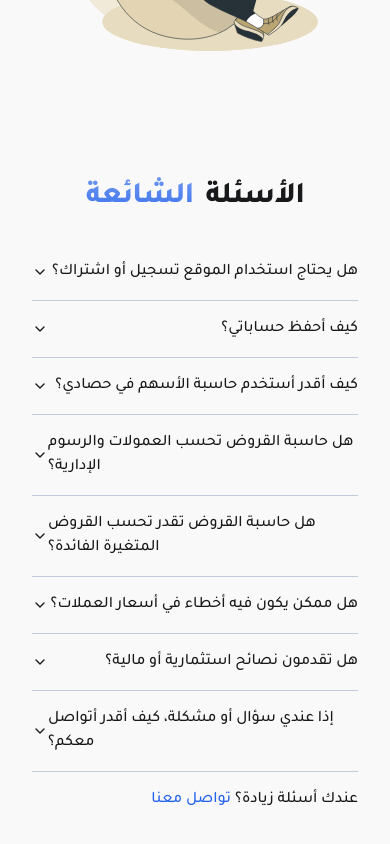
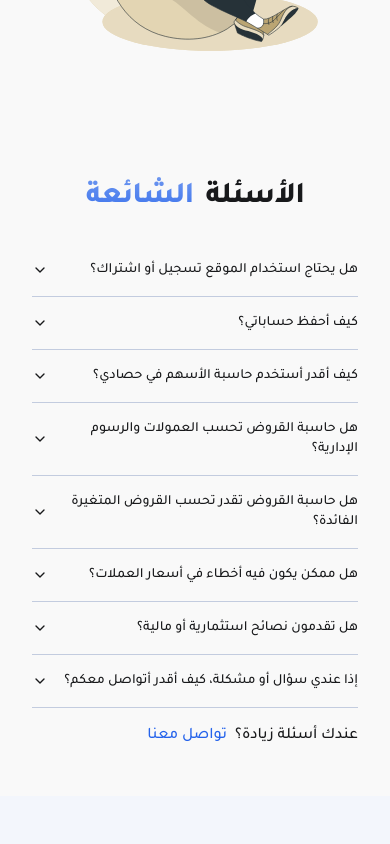
Before and after one commit to HassanAlabdulal/Hasady, a Next.js app: page / in a window 390 px wide. Shown: the part 4234-5078 px from the top of the page. After the commit the page ends 5030 px from the top, so only its background shows below. Built offline with nearby package versions, Linux system fonts and the light colour scheme.

Commit message:
fix: resolve faq issues in small screens

```diff
--- a/components/faq.tsx
+++ b/components/faq.tsx
@@ -96,7 +96,7 @@ export const FAQ = () => {
         <Accordion type="single" collapsible className="w-full AccordionRoot">
           {FAQList.map(({ question, answer, value }: FAQProps) => (
             <AccordionItem key={value} value={value} data-aos="fade-up">
-              <AccordionTrigger className="text-left">
+              <AccordionTrigger className="text-right max-sm:text-sm text-lg">
                 {question}
               </AccordionTrigger>
 
@@ -105,7 +105,7 @@ export const FAQ = () => {
           ))}
         </Accordion>
 
-        <h3 className="font-medium mt-4 flex gap-1" data-aos="fade-up">
+        <h3 className="font-medium mt-4 flex gap-2" data-aos="fade-up">
           عندك أسئلة زيادة؟
           <a
             href="#"
```
